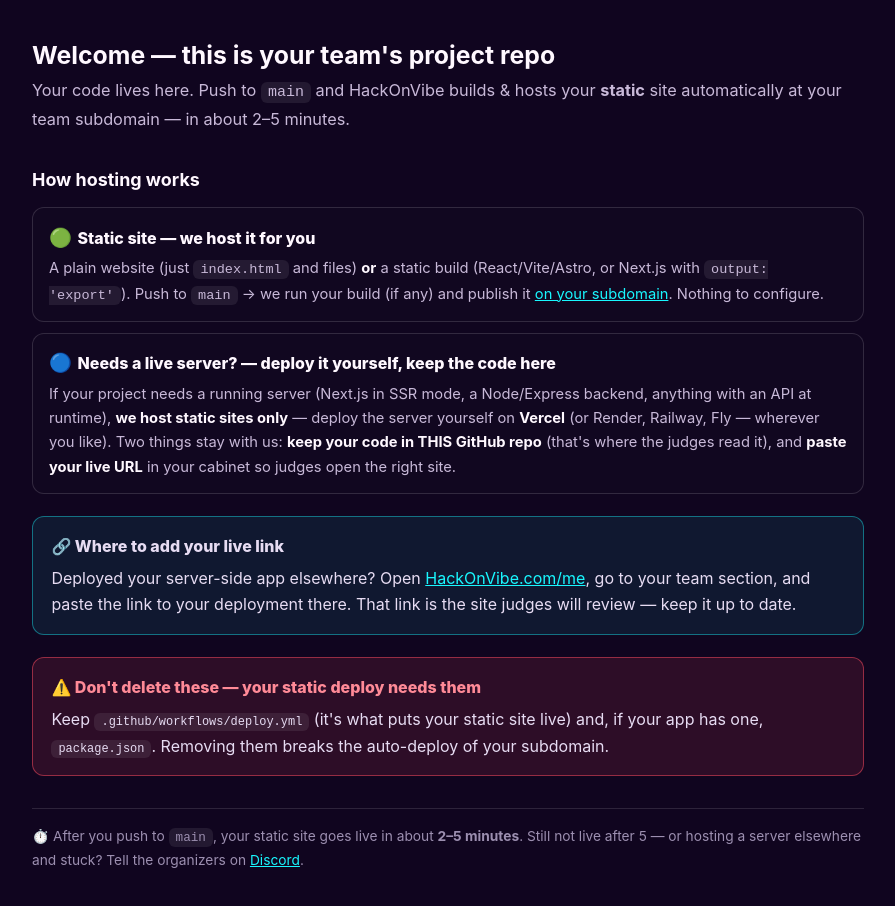
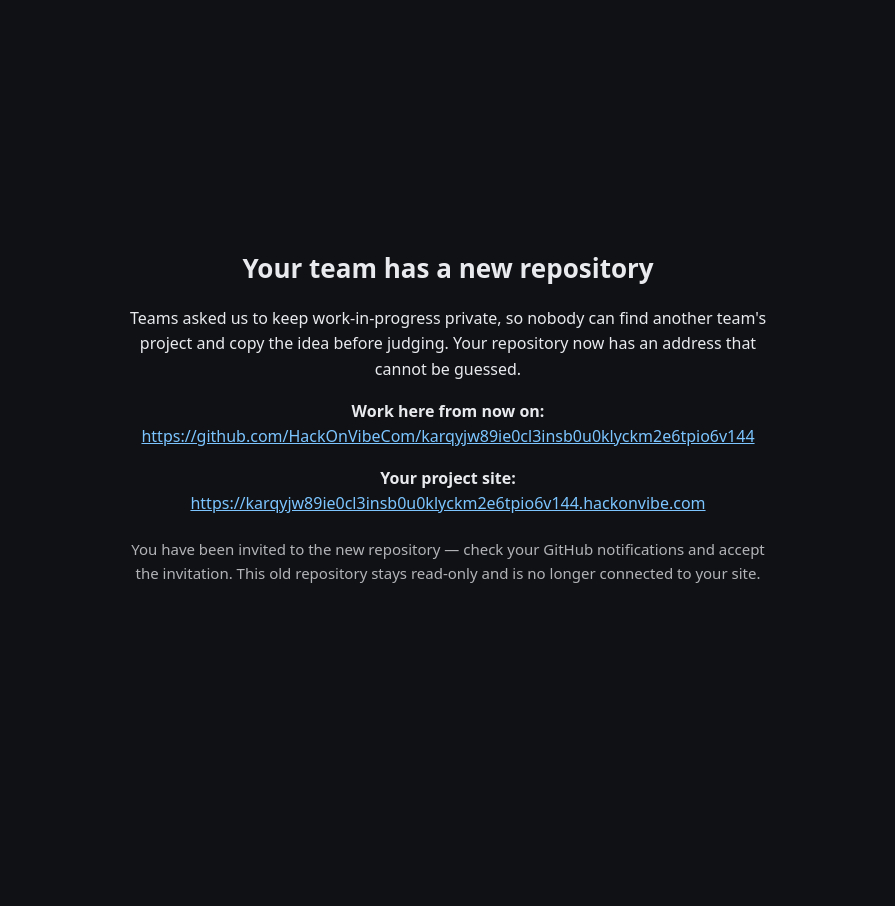
Before and after one commit to HackOnVibeCom/2026-08-ghost-protocol, a plain HTML site: page index.html in a window 1280 px wide. Shown: the whole page, without its empty margins (192-1087 px from the left). After the commit the page ends 848 px from the top, so only its background shows below. Drawn offline with Linux system fonts and the light colour scheme.

Commit message:
notice: team repository moved to a private address

```diff
--- a/index.html
+++ b/index.html
@@ -1,55 +1,21 @@
 <!doctype html>
-<html lang="en">
-<head><meta charset="utf-8"><meta name="viewport" content="width=device-width, initial-scale=1"><title>HackOnVibe — how we host your project</title>
+<html lang="en"><head><meta charset="utf-8" />
+<meta name="viewport" content="width=device-width, initial-scale=1" />
+<title>This team repository has moved</title>
 <style>
-body{margin:0;min-height:100vh;background:#10051f;color:#fff8ff;font-family:Inter,system-ui,sans-serif;padding:2.5rem 1.25rem;line-height:1.65}
-main{max-width:52rem;margin:0 auto}
-h1{font-size:1.55rem;margin:0 0 .4rem;line-height:1.25}
-.sub{color:#c8b9d8;font-size:1.02rem;margin:0 0 1.8rem}
-h2{font-size:1.12rem;margin:2rem 0 .8rem}
-p{color:#e7dcf3;margin:0 0 1rem}
-a{color:#19f7ff;word-break:break-word}
-code{background:rgba(255,255,255,.08);padding:2px 7px;border-radius:6px;font-size:.92em}
-ul.builds{list-style:none;padding:0;margin:0 0 1rem;display:grid;gap:.7rem}
-ul.builds li{border:1px solid rgba(255,255,255,.14);background:rgba(19,9,34,.6);border-radius:12px;padding:.85rem 1rem}
-.bt{font-weight:800;font-size:1rem}
-.bt .em{font-size:1.15rem;margin-right:.35rem}
-.trig{color:#c8b9d8;font-size:.92rem;margin:.25rem 0 0}
-.trig b{color:#fff8ff}
-.note{border-radius:12px;padding:1rem 1.15rem;margin:1.4rem 0 0}
-.note.info{border:1px solid rgba(25,247,255,.4);background:rgba(25,247,255,.08)}
-.note.warn{border:1px solid rgba(255,77,97,.5);background:rgba(255,77,97,.12)}
-.note .nt{font-weight:800;margin:0 0 .35rem;display:flex;align-items:center;gap:.4rem}
-.note.warn .nt{color:#ff8a97}
-.foot{color:#9c8fb0;font-size:.86rem;margin:2rem 0 0;padding-top:1rem;border-top:1px solid rgba(255,255,255,.12)}
-</style>
-</head>
-<body><main>
-<h1>Welcome — this is your team's project repo</h1>
-<p class="sub">Your code lives here. Push to <code>main</code> and HackOnVibe builds &amp; hosts your <b>static</b> site automatically at your team subdomain — in about 2&ndash;5 minutes.</p>
-
-<h2>How hosting works</h2>
-<ul class="builds">
-  <li>
-    <div class="bt"><span class="em">🟢</span>Static site &mdash; we host it for you</div>
-    <p class="trig">A plain website (just <code>index.html</code> and files) <b>or</b> a static build (React/Vite/Astro, or Next.js with <code>output: 'export'</code>). Push to <code>main</code> &rarr; we run your build (if any) and publish it <a href="/">on your subdomain</a>. Nothing to configure.</p>
-  </li>
-  <li>
-    <div class="bt"><span class="em">🔵</span>Needs a live server? &mdash; deploy it yourself, keep the code here</div>
-    <p class="trig">If your project needs a running server (Next.js in SSR mode, a Node/Express backend, anything with an API at runtime), <b>we host static sites only</b> &mdash; deploy the server yourself on <b>Vercel</b> (or Render, Railway, Fly &mdash; wherever you like). Two things stay with us: <b>keep your code in THIS GitHub repo</b> (that's where the judges read it), and <b>paste your live URL</b> in your cabinet so judges open the right site.</p>
-  </li>
-</ul>
-
-<div class="note info">
-  <p class="nt">🔗 Where to add your live link</p>
-  <p style="margin:0">Deployed your server-side app elsewhere? Open <a href="https://hackonvibe.com/me">HackOnVibe.com/me</a>, go to your team section, and paste the link to your deployment there. That link is the site judges will review &mdash; keep it up to date.</p>
-</div>
-
-<div class="note warn">
-  <p class="nt">⚠️ Don't delete these &mdash; your static deploy needs them</p>
-  <p style="margin:0">Keep <code>.github/workflows/deploy.yml</code> (it's what puts your static site live) and, if your app has one, <code>package.json</code>. Removing them breaks the auto-deploy of your subdomain.</p>
-</div>
-
-<p class="foot">⏱️ After you push to <code>main</code>, your static site goes live in about <b>2&ndash;5 minutes</b>. Still not live after 5 &mdash; or hosting a server elsewhere and stuck? Tell the organizers on <a href="https://discord.gg/tU6NqSaS8">Discord</a>.</p>
-</main></body>
-</html>
+  body { margin:0; min-height:100vh; display:grid; place-items:center; background:#0f1115; color:#e8eaed;
+         font:16px/1.6 system-ui,-apple-system,Segoe UI,Roboto,sans-serif; padding:24px; }
+  .card { max-width:640px; text-align:center; }
+  h1 { font-size:26px; margin:0 0 16px; }
+  a { color:#7cc5ff; word-break:break-all; }
+  .why { opacity:.75; font-size:15px; margin-top:20px; }
+</style></head>
+<body><div class="card">
+  <h1>Your team has a new repository</h1>
+  <p>Teams asked us to keep work-in-progress private, so nobody can find another team's project and copy
+     the idea before judging. Your repository now has an address that cannot be guessed.</p>
+  <p><strong>Work here from now on:</strong><br /><a href="https://github.com/HackOnVibeCom/karqyjw89ie0cl3insb0u0klyckm2e6tpio6v144">https://github.com/HackOnVibeCom/karqyjw89ie0cl3insb0u0klyckm2e6tpio6v144</a></p>
+  <p><strong>Your project site:</strong><br /><a href="https://karqyjw89ie0cl3insb0u0klyckm2e6tpio6v144.hackonvibe.com">https://karqyjw89ie0cl3insb0u0klyckm2e6tpio6v144.hackonvibe.com</a></p>
+  <p class="why">You have been invited to the new repository — check your GitHub notifications and accept
+     the invitation. This old repository stays read-only and is no longer connected to your site.</p>
+</div></body></html>
```
